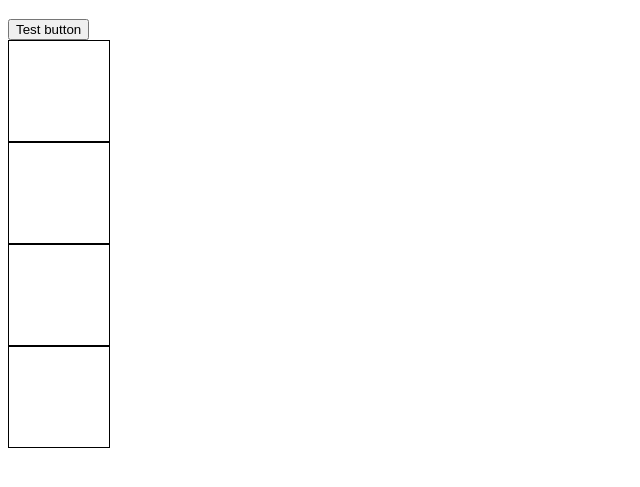
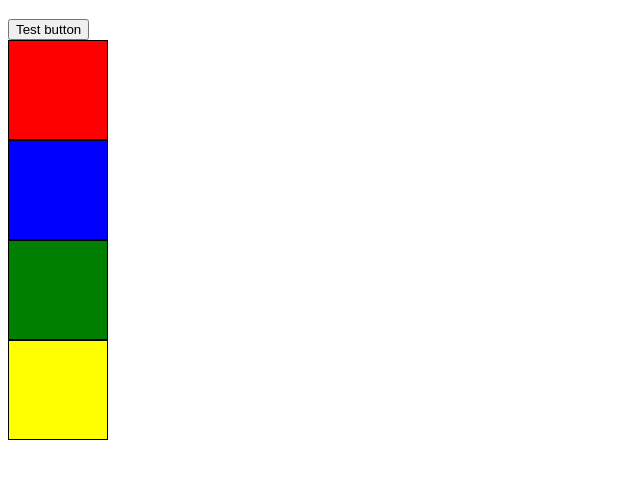
Before and after one commit to nikolas-haug/simon_says_js, a plain HTML site: page index.html in a window 1280 px wide. Shown: the part 61-548 px from the top of the page, without its empty margins (0-640 px from the left). Drawn offline with Linux system fonts and the light colour scheme.

Commit message:
add background colors to main divs

```diff
--- a/index.html
+++ b/index.html
@@ -117,8 +117,9 @@
         }
 
         function removeTransition(e) {
-            // console.log(e);
-            if(e.propertyName !== 'background-color') return
+            // console.log(e.propertyName);
+            // if(e.propertyName !== 'background-color') return
+            if(e.propertyName !== 'box-shadow') return;
             this.classList.remove('btn-pushed');
         }
 
--- a/style.css
+++ b/style.css
@@ -1,4 +1,6 @@
-
+* {
+    box-sizing: border-box;
+}
 
 .simon-btn {
     width: 100px;
@@ -6,7 +8,24 @@
     border: 1px solid black;
 }
 
+.btn-red {
+    background-color: red;
+}
+
+.btn-blue {
+    background-color: blue;
+}
+
+.btn-green {
+    background-color: green;
+}
+
+.btn-yellow {
+    background-color: yellow;
+}
+
 .btn-pushed {
-    background-color: red;
+    border: 7px solid black;
+    box-shadow: 0px 0px 4px black;
     transition: all 0.3s;
 }
```
